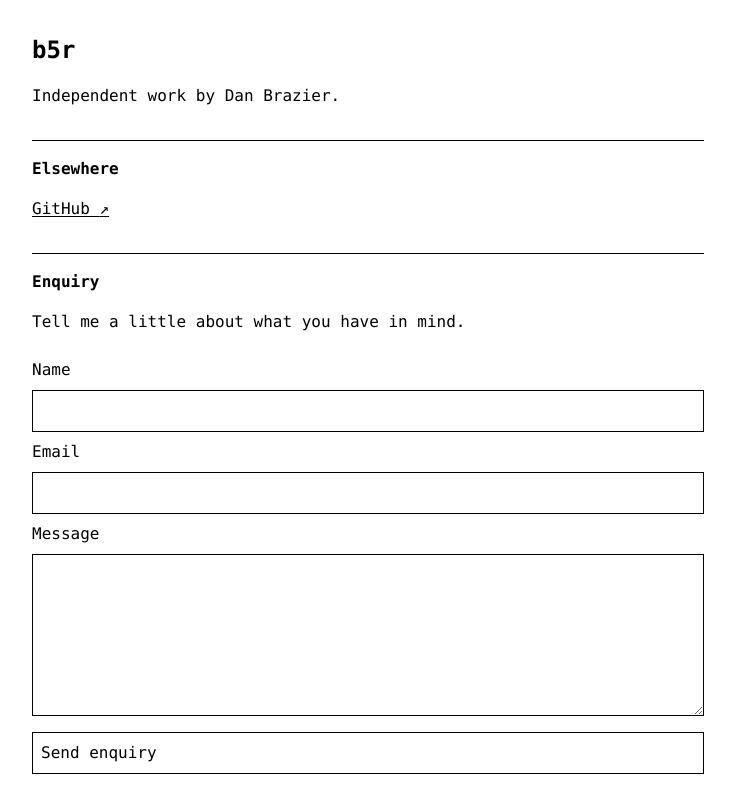
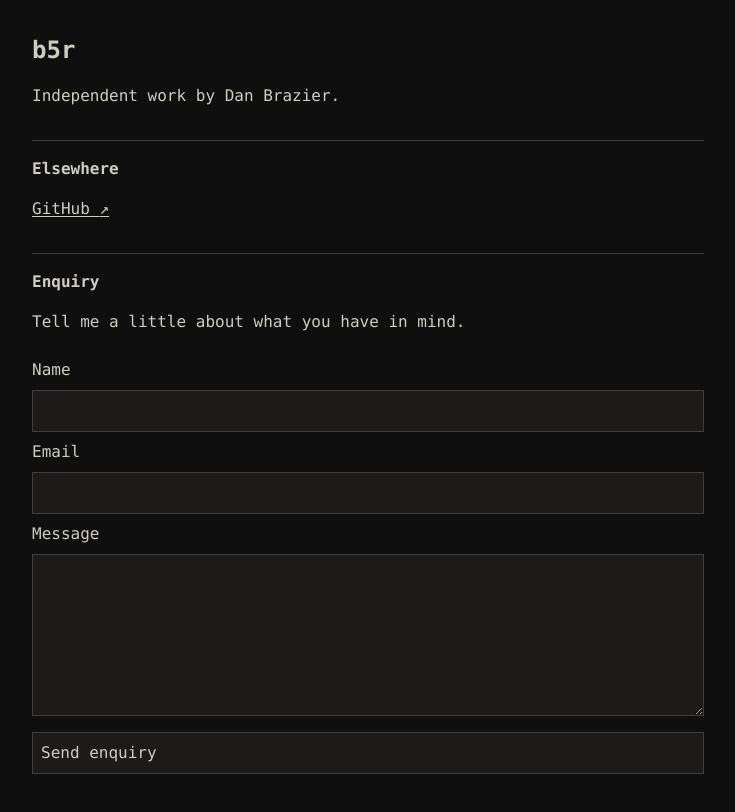
Before and after one commit to laptopclub/b5r, a Next.js app: page / in a window 1280 px wide. Shown: the top 812 px of the page, without its empty margins (272-1007 px from the left). Built offline with nearby package versions, Linux system fonts and the light colour scheme.

Commit message:
Adopt Flexoki Dark palette

```diff
--- a/app/globals.css
+++ b/app/globals.css
@@ -1,6 +1,16 @@
 :root {
-  color: #000;
-  background: #fff;
+  --base: #100f0f;
+  --base-2: #1c1b1a;
+  --ui: #282726;
+  --ui-2: #343331;
+  --ui-3: #403e3c;
+  --text: #cecdc3;
+  --text-muted: #878580;
+  --text-faint: #575653;
+  --accent: #4385be;
+  --accent-contrast: #100f0f;
+  color: var(--text);
+  background: var(--base);
   font-family: ui-monospace, "SFMono-Regular", Menlo, Consolas, "Liberation Mono", monospace;
   font-synthesis: none;
 }
@@ -8,7 +18,7 @@
 * { box-sizing: border-box; }
 body { margin: 0; }
 main { width: min(100% - 2rem, 42rem); margin: 0 auto; padding: 2rem 0 4rem; }
-header, section { border-top: 1px solid #000; padding: 1rem 0 2rem; }
+header, section { border-top: 1px solid var(--ui-3); padding: 1rem 0 2rem; }
 header { border-top: 0; padding-top: 0; }
 .wordmark, h1, h2, p, a, label, input, textarea, button { font: inherit; font-size: 1rem; line-height: 1.5; }
 .wordmark { color: inherit; font-size: 1.5rem; font-weight: 700; text-decoration: none; }
@@ -17,13 +27,15 @@ header p, section > p { margin-top: 1rem; }
 h1, h2 { font-weight: 700; }
 nav { display: grid; gap: 0.5rem; margin-top: 1rem; }
 a { color: inherit; text-underline-offset: 0.15em; }
-a:hover, a:focus-visible { color: #fff; background: #000; outline: 0; }
+a:hover, a:focus-visible { color: var(--accent-contrast); background: var(--accent); outline: 0; }
 form { display: grid; gap: 0.5rem; margin-top: 1.5rem; }
-input, textarea, button { width: 100%; border: 1px solid #000; border-radius: 0; color: #000; background: #fff; padding: 0.5rem; }
+input, textarea, button { width: 100%; border: 1px solid var(--ui-3); border-radius: 0; color: var(--text); background: var(--base-2); padding: 0.5rem; }
 textarea { resize: vertical; }
 button { cursor: pointer; margin-top: 0.5rem; text-align: left; }
-button:hover, button:focus-visible { color: #fff; background: #000; outline: 0; }
-button:disabled { cursor: wait; opacity: 0.6; }
+button:hover, button:focus-visible { color: var(--accent-contrast); background: var(--accent); outline: 0; }
+button:disabled { cursor: wait; color: var(--text-muted); background: var(--ui); opacity: 1; }
+input:focus-visible, textarea:focus-visible { border-color: var(--accent); outline: 1px solid var(--accent); }
+::selection { color: var(--accent-contrast); background: var(--accent); }
 .form-message { min-height: 1.5rem; }
 .error { text-decoration: underline; }
 .honeypot { position: absolute; left: -10000px; width: 1px; height: 1px; overflow: hidden; }
```
